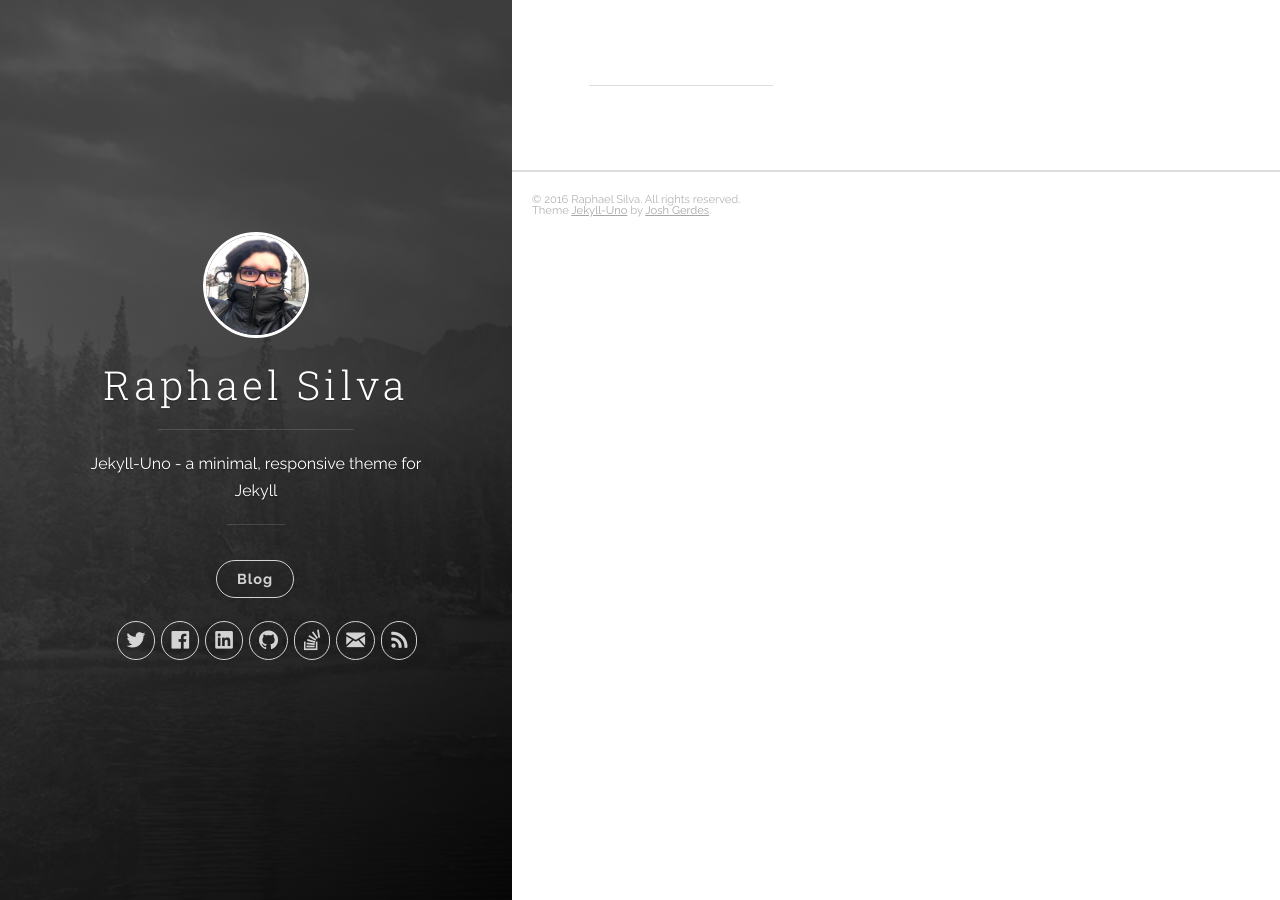
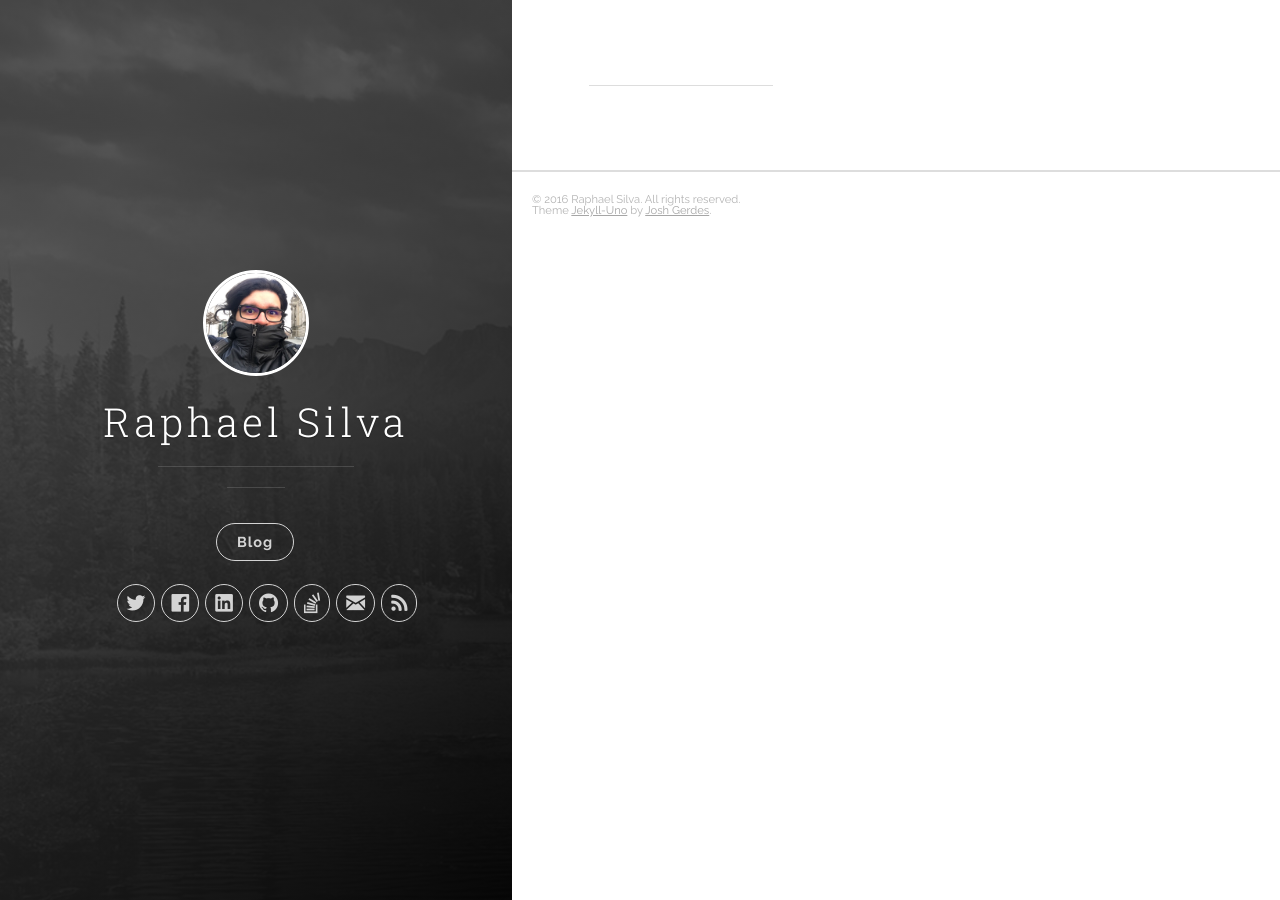
Before and after one commit to peagasilva/peagasilva.github.io, a Jekyll site: the page built from index.html, in a window 1280 px wide. Built offline with Jekyll 4.4.1, drawn with Linux system fonts in a browser that asks for light colours; nearby versions of some CDN libraries; the list of posts is cut into pages by our own code.

Commit message:
Update _config.yml
Default site description removed.

```diff
--- a/_config.yml
+++ b/_config.yml
@@ -1,6 +1,6 @@
 # Site settings
 title: Raphael Silva
-description: 'Jekyll-Uno - a minimal, responsive theme for Jekyll'
+description: ''
 url: 'https://peagasilva.github.io'
 baseurl: '/'
 # google_analytics: 'UA-XXXXXX-X'
```
